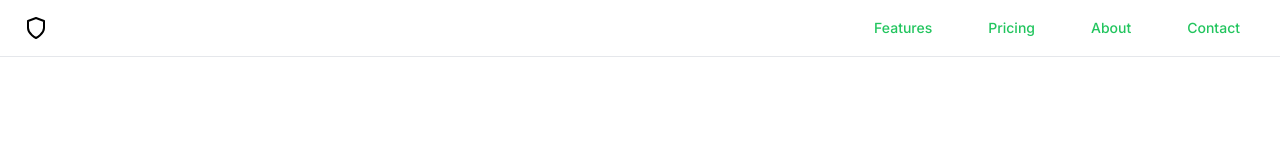
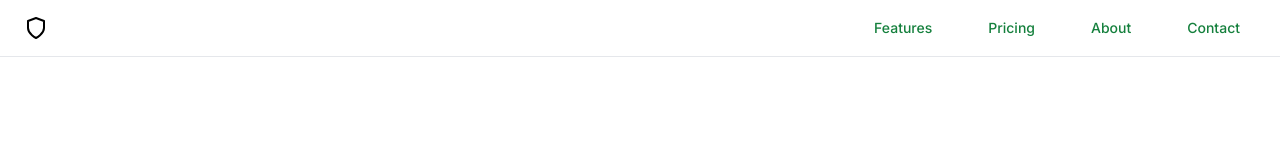
Before and after one commit to botirk38/smartGuardian, a Next.js app: page / in a window 1280 px wide. Shown: the top 160 px of the page. Built offline with nearby package versions, Linux system fonts and the light colour scheme.

Commit message:
Change nav item color

```diff
--- a/app/page.tsx
+++ b/app/page.tsx
@@ -364,28 +364,29 @@ export default function Home() {
                 <nav className="ml-auto flex gap-4 sm:gap-6">
                     <Button
                         variant={"link"}
-                        className="text-sm text-green-500 font-medium hover:underline underline-offset-4"
+                        className="text-sm text-green-700 font-medium hover:underline underline-offset-4"
                         onClick={scrollToFeatures}
                     >
                         Features
                     </Button>
                     <Button
                         variant={"link"}
-                        className="text-sm text-green-500 font-medium hover:underline underline-offset-4"
+                        className="text-sm text-green-700 font-medium hover:underline underline-offset-4"
+
                         onClick={scrollToPricing}
                     >
                         Pricing
                     </Button>
                     <Button
                         variant={"link"}
-                        className="text-sm text-green-500 font-medium hover:underline underline-offset-4"
+                        className="text-sm text-green-700 font-medium hover:underline underline-offset-4"
                         onClick={scrollToAbout}
                     >
                         About
                     </Button>
                     <Button
                         variant={"link"}
-                        className="text-sm  text-green-500 font-medium hover:underline underline-offset-4"
+                        className="text-sm  text-green-700 font-medium hover:underline underline-offset-4"
                         onClick={scrollToContact}
                     >
                         Contact
```
